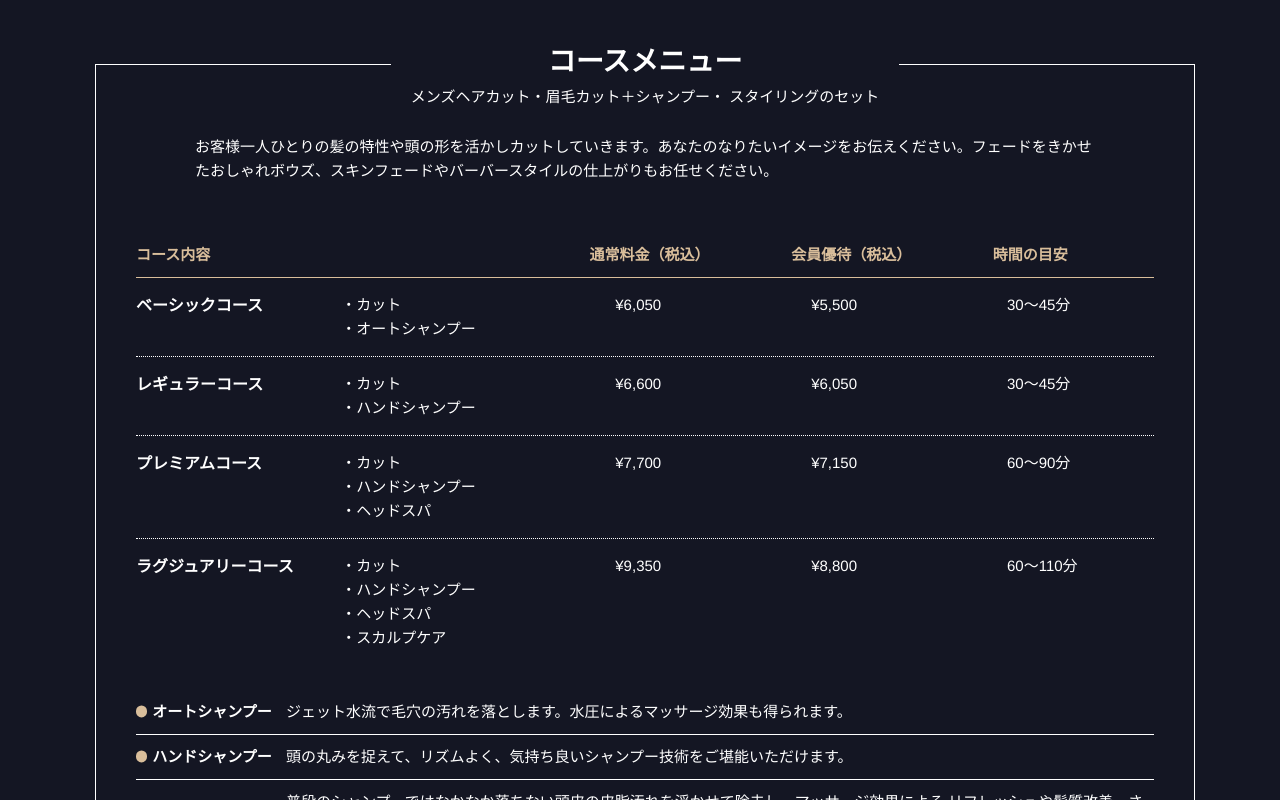
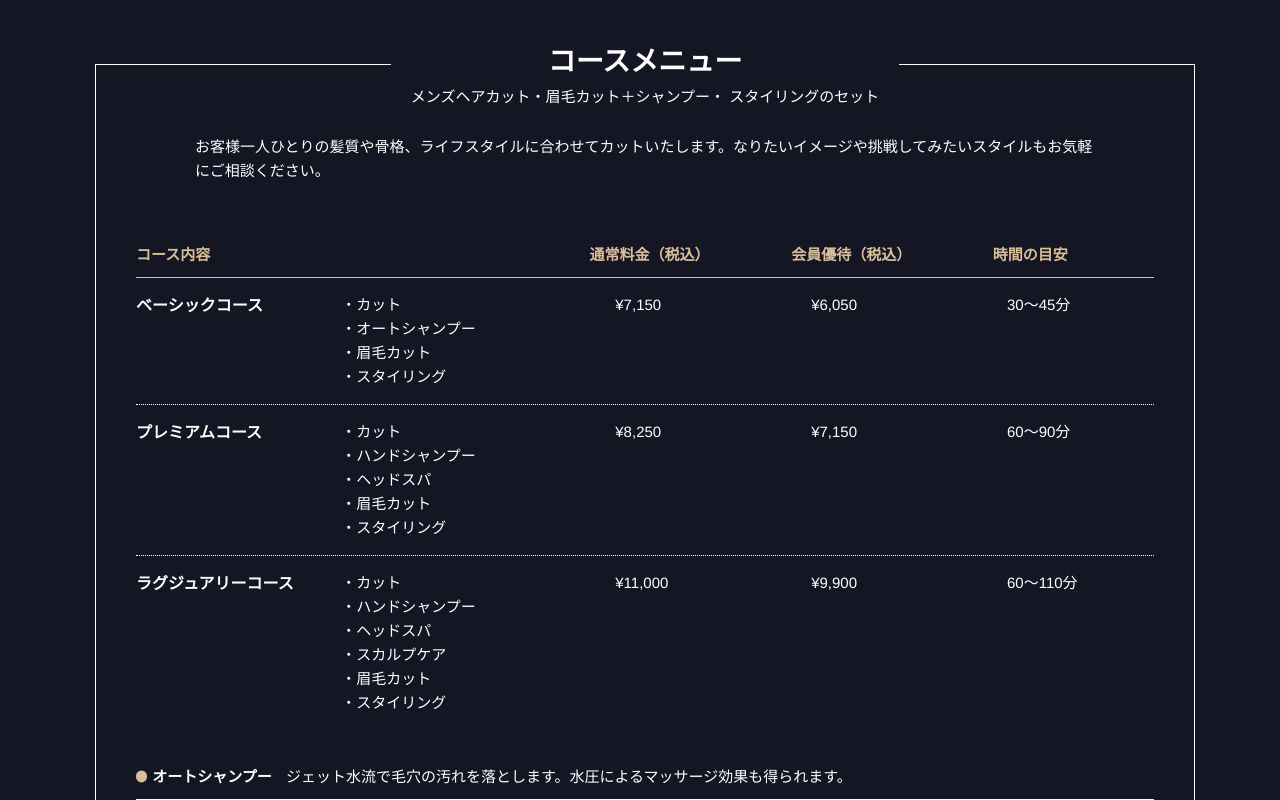
Before and after one commit to kamy0042/bee_group_web, a Next.js app: page /menu in a window 1280 px wide. Shown: the part 920-1720 px from the top of the page. Built offline with nearby package versions, Linux system fonts and the light colour scheme.

Commit message:
メンズカットコース修正

```diff
--- a/pages/menu/index.tsx
+++ b/pages/menu/index.tsx
@@ -34,7 +34,7 @@ const Menu = () => (
               <p>メンズヘアカット・眉毛カット＋シャンプー・ スタイリングのセット</p>
             </div>
             <p>
-              お客様一人ひとりの髪の特性や頭の形を活かしカットしていきます。あなたのなりたいイメージをお伝えください。フェードをきかせたおしゃれボウズ、スキンフェードやバーバースタイルの仕上がりもお任せください。
+              お客様一人ひとりの髪質や骨格、ライフスタイルに合わせてカットいたします。なりたいイメージや挑戦してみたいスタイルもお気軽にご相談ください。
             </p>
             <ul className={styles.table_category}>
               <li className={styles.table_category_detail}>コース内容</li>
@@ -48,25 +48,11 @@ const Menu = () => (
                 <dd className={styles.menuItem_detail}>
                   <p>・カット</p>
                   <p>・オートシャンプー</p>
+                  <p>・眉毛カット</p>
+                  <p>・スタイリング</p>
                 </dd>
                 <dd className={styles.menuItem_pay}>
-                  <span>通常料金（税込）</span>¥6,050
-                </dd>
-                <dd className={styles.menuItem_pay}>
-                  <span>会員優待（税込）</span>¥5,500
-                </dd>
-                <dd className={styles.menuItem_time}>
-                  <span>所要時間</span>30～45分
-                </dd>
-              </div>
-              <div className={styles.menuItem}>
-                <dt>レギュラーコース</dt>
-                <dd className={styles.menuItem_detail}>
-                  <p>・カット</p>
-                  <p>・ハンドシャンプー</p>
-                </dd>
-                <dd className={styles.menuItem_pay}>
-                  <span>通常料金（税込）</span>¥6,600
+                  <span>通常料金（税込）</span>¥7,150
                 </dd>
                 <dd className={styles.menuItem_pay}>
                   <span>会員優待（税込）</span>¥6,050
@@ -81,9 +67,11 @@ const Menu = () => (
                   <p>・カット</p>
                   <p>・ハンドシャンプー</p>
                   <p>・ヘッドスパ</p>
+                  <p>・眉毛カット</p>
+                  <p>・スタイリング</p>
                 </dd>
                 <dd className={styles.menuItem_pay}>
-                  <span>通常料金（税込）</span>¥7,700
+                  <span>通常料金（税込）</span>¥8,250
                 </dd>
                 <dd className={styles.menuItem_pay}>
                   <span>会員優待（税込）</span>¥7,150
@@ -99,12 +87,14 @@ const Menu = () => (
                   <p>・ハンドシャンプー</p>
                   <p>・ヘッドスパ</p>
                   <p>・スカルプケア</p>
+                  <p>・眉毛カット</p>
+                  <p>・スタイリング</p>
                 </dd>
                 <dd className={styles.menuItem_pay}>
-                  <span>通常料金（税込）</span>¥9,350
+                  <span>通常料金（税込）</span>¥11,000
                 </dd>
                 <dd className={styles.menuItem_pay}>
-                  <span>会員優待（税込）</span>¥8,800
+                  <span>会員優待（税込）</span>¥9,900
                 </dd>
                 <dd className={styles.menuItem_time}>
                   <span>所要時間</span>60～110分
@@ -134,9 +124,6 @@ const Menu = () => (
                 </dd>
               </div>
             </dl>
-            <p>
-              ※シャンプーのみ、ヘッドスパのみ、スカルプケアのみ、スタイリングのみも可能です。詳しくは単品・オプションメニューをご覧ください。
-            </p>
           </section>
 
           <section className={styles.table}>
```
